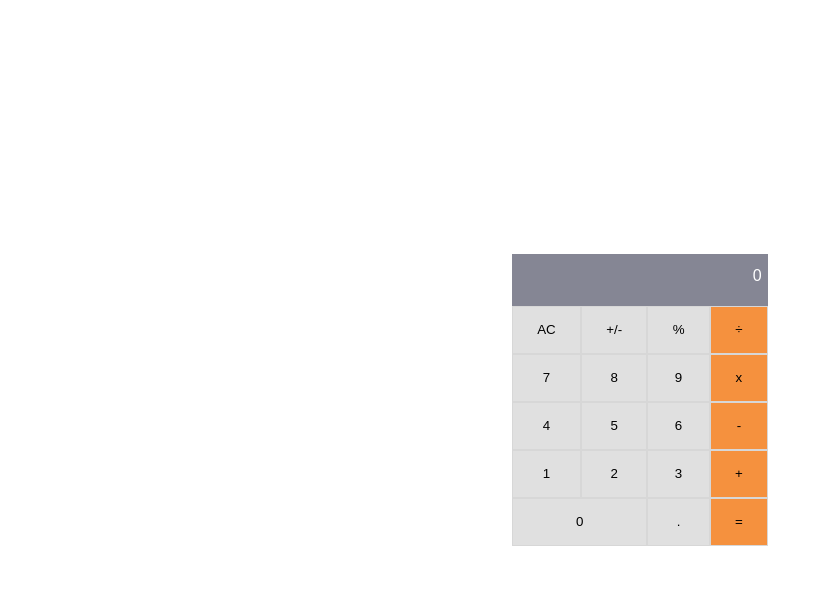
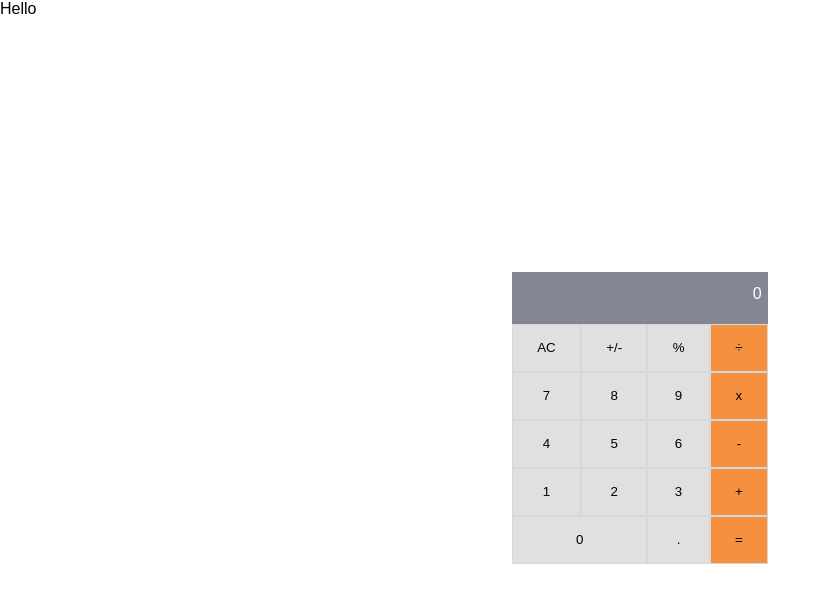
Before and after one commit to Sajeelzafar/MathMagicians, a React (Create React App) app: page / in a window 1280 px wide. Shown: the top 602 px of the page, without its empty margins (0-830 px from the left). Built offline with nearby package versions, Linux system fonts and the light colour scheme; a web font is replaced by a local one.

Commit message:
Routers added, only navigate when url is set up manually

```diff
--- a/package.json
+++ b/package.json
@@ -10,6 +10,7 @@
     "big.js": "^6.2.1",
     "react": "^18.2.0",
     "react-dom": "^18.2.0",
+    "react-router-dom": "^6.4.3",
     "react-scripts": "5.0.1",
     "web-vitals": "^2.1.4"
   },
--- a/src/App.js
+++ b/src/App.js
@@ -1,13 +1,26 @@
 // import logo from './logo.svg';
 import React from 'react';
+import { Route, Routes } from 'react-router-dom';
 import Calculator from './components/calculator'; // Import Calculator component
 import './App.css';
+import Navbar from './components/Navbar';
+import Home from './components/Home';
+import Quote from './components/Quote';
 
 class App extends React.PureComponent {
   render() {
     // reference as a js object
     return (
-      <Calculator />
+      <>
+        <Navbar />
+        <Routes>
+          <Route>
+            <Route path="/home" element={<Home />} />
+            <Route path="/quote" element={<Quote />} />
+            <Route path="/" element={<Calculator />} />
+          </Route>
+        </Routes>
+      </>
     );
   }
 }
--- /dev/null
+++ b/src/components/Home.js
@@ -0,0 +1,8 @@
+import React from 'react';
+
+const Home = () => (
+  <div>
+    <h3>Home for this page</h3>
+  </div>
+);
+export default Home;
--- /dev/null
+++ b/src/components/Navbar.js
@@ -0,0 +1,10 @@
+import React from 'react';
+
+const Navbar = () => (
+  <div>
+    Hello
+  </div>
+
+);
+
+export default Navbar;
--- /dev/null
+++ b/src/components/Quote.js
@@ -0,0 +1,8 @@
+import React from 'react';
+
+const Quote = () => (
+  <div>
+    <h3>Quote for this page</h3>
+  </div>
+);
+export default Quote;
--- a/src/index.js
+++ b/src/index.js
@@ -1,13 +1,16 @@
 import React from 'react';
 import ReactDOM from 'react-dom/client';
 import './index.css';
+import { BrowserRouter } from 'react-router-dom';
 import App from './App';
 import reportWebVitals from './reportWebVitals';
 
 const root = ReactDOM.createRoot(document.getElementById('root'));
 root.render(
   <React.StrictMode>
-    <App />
+    <BrowserRouter>
+      <App />
+    </BrowserRouter>
   </React.StrictMode>,
 );
 
```
Also changed, not shown: 1 other file (tests, documents, lock files or other folders).
